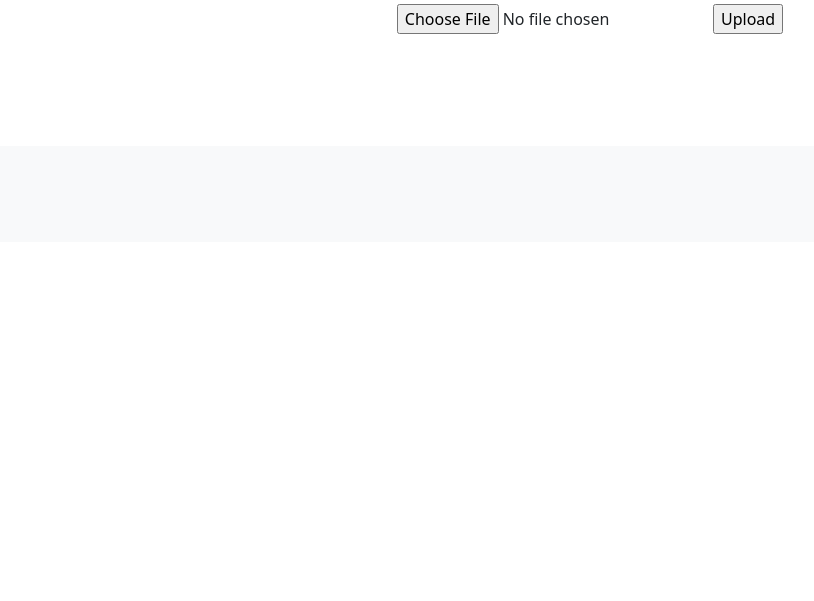
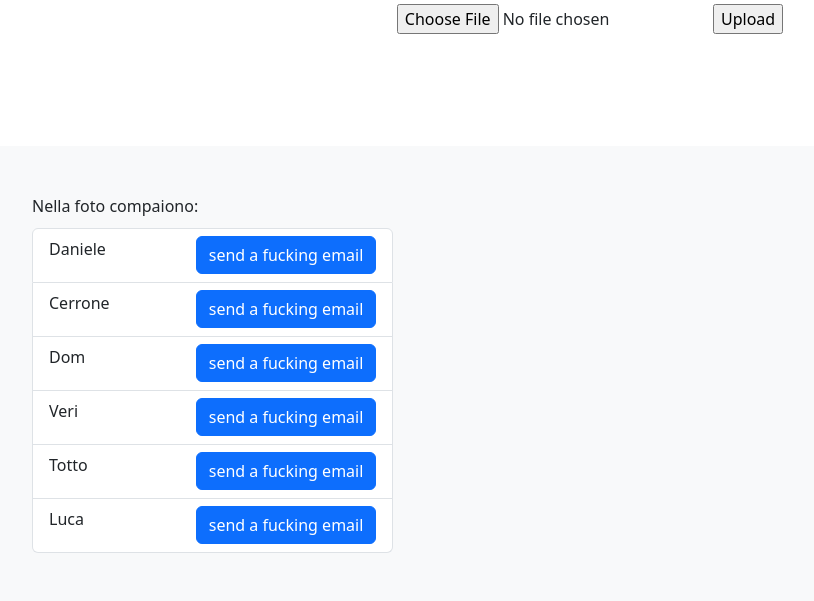
Before and after one commit to sdcc99/SDCC_Project, a Flask app: page / in a window 1280 px wide. Shown: the part 310-911 px from the top of the page, without its empty margins (50-864 px from the left). Before the commit the page ends 344 px from the top, so only its background shows below. Run offline with Flask 2, Linux system fonts and the light colour scheme; data that the repository does not hold is empty.

Commit message:
modifiche html e aggiunta funzione per lista dei nomi

```diff
--- /dev/null
+++ b/Test1/abc.txt
@@ -0,0 +1 @@
+Daniele,Cerrone,Dom,Veri,Totto,Luca,
--- a/Test1/library_rec.py
+++ b/Test1/library_rec.py
@@ -66,6 +66,11 @@ def recognition():
             #print(percorso)
             cv2.imwrite(percorso, image)
     #print(nomi)
+    with open('abc.txt', 'w') as temp_file:
+        for item in nomi:
+                temp_file.write("%s," % item)
+    # file = open('abc.txt', 'r')
+    # print(file.read())
     return nomi
     #cv2.waitKey(0)
     #cv2.destroyAllWindows()
--- a/Test1/server.py
+++ b/Test1/server.py
@@ -72,7 +72,7 @@ def upload_file():
 
         #return 'file uploaded successfully'
         nomi = rec.recognition()
-        print(nomi)
+        #print(nomi)
         return filename
         #return redirect(url_for('index'))
     #return render_template('index.html', cards=cards)
@@ -88,6 +88,15 @@ def images():
     #print(','.join(images))
     return ','.join(images)
 
+@app.route('/names')
+def names():
+    nomi = []
+    nomi = open("abc.txt", "r").read().split(',')
+
+    print(nomi)
+
+    return nomi
+
 
 if __name__ == '__main__':
     app.run(debug=True)
--- a/Test1/templates/index.html
+++ b/Test1/templates/index.html
@@ -158,22 +158,22 @@ $(document).ready(function() {
 
       }}
       //$('#image-container').append('<div class="col-sm " > Nella foto compaiono: <ul><li></li></ul></div>')
-
     });
   }
-  // function getnames() {
-  //   $.get('/images', function(data) {
-  //     if (data != ''){// Aggiungi le immagini al contenuto dell'elemento "image-container"
-  //     console.log(data)
-  //     var images = data.split(',');
-  //     for(var i = 0; i < images.length; i++) {
-  //       $('#image-container').append('<div class="col " style="width: 40rem"> <img class="card-img-top" src="static/edited/' + images[i] + '" class="card-img-top"> </div>')
-
-  //     }}
-  //     //$('#image-container').append('<div class="col-sm " > Nella foto compaiono: <ul><li></li></ul></div>')
-
-  //   });
-  // }
+  function getnames() {
+    $.get('/names', function(data) {
+      if (data != ''){// Aggiungo i nomi delle persone che compaiono nella foto"
+        console.log(data)
+        $('#image-container').append('<div class="col-sm " > Nella foto compaiono: <ul style="margin-top:10px" class="list-group" id="schifo"></ul></div>')
+        // var images = data.split(',');
+        for(var i = 0; i < data.length && data[i] != ''; i++) {
+          $('#schifo').append('<li class="list-group-item">'+ data[i] +'<form style="float-right; margin-top: -25px" class="form-inline" method="POST" action="/sendemail" enctype="multipart/form-data"><button type = "submit" class = "btn btn-primary" style = "float:right">send a fucking email</button></form></li>')
+          //<button style = "float:right">send a fucking email</button>
+          // <input type="submit" value="send a fucking email">
+        }
+      }
+    });
+  }
   // Aggiorna la lista di immagini quando la pagina viene caricata
   getImages();
   getnames();
@@ -191,7 +191,7 @@ $(document).ready(function() {
       success: function(filename) {
         $('#image-container').append('<img src="' + filename + '">');
         getImages();
-        //uploadComplete();
+        uploadComplete();
       }
     });
   });
```
